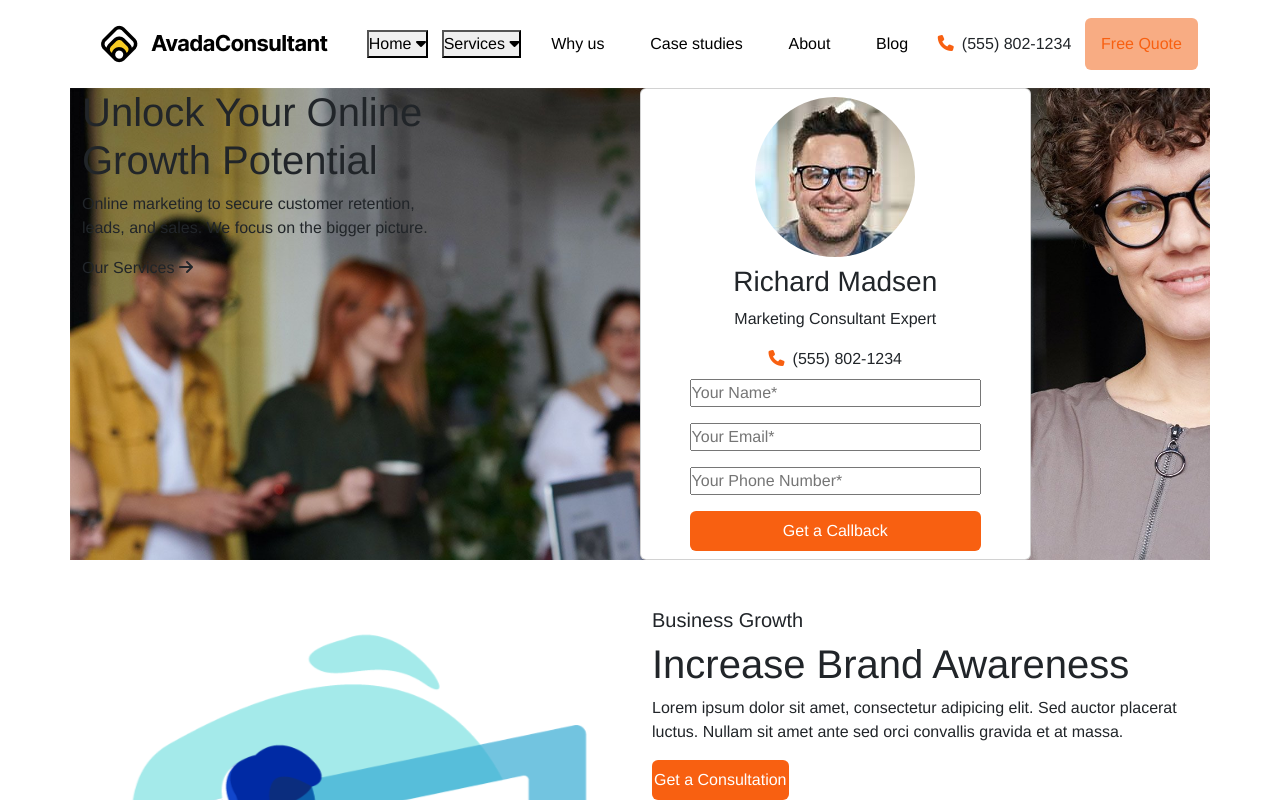
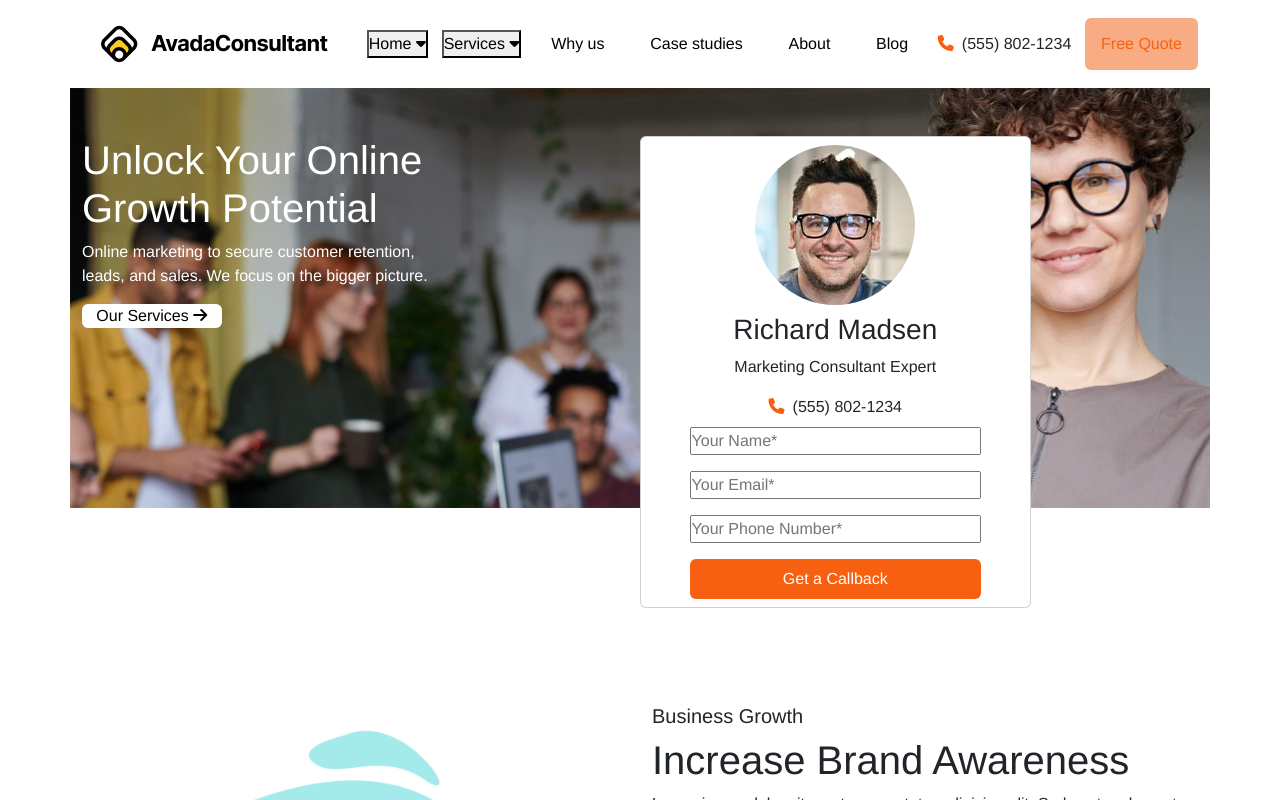
Before and after one commit to AndyDAntuono/proj-html-vuejs, a Vue app: page / in a window 1280 px wide. Shown: the top 800 px of the page. Built offline with nearby package versions, Linux system fonts and the light colour scheme.

Commit message:
[UPD] updated AppMain.vue

```diff
--- a/src/components/AppMain.vue
+++ b/src/components/AppMain.vue
@@ -5,13 +5,13 @@
         <div class="container">
             <!--unlock potential section-->
             <div class="row">
-                <div class="unlock-potential mb-5 d-flex bg-marketing-intro"> <!--volevo inserire l'immagine di sfondo di questa sezione ma manca l'immagine-->
+                <div class="unlock-potential text-white py-5 mb-5 d-flex bg-marketing-intro"> <!--volevo inserire l'immagine di sfondo di questa sezione ma manca l'immagine-->
                     <div class="w-50">
                         <h1>Unlock Your Online<br> Growth Potential</h1>
                         <p>
                             Online marketing to secure customer retention,<br> leads, and sales. We focus on the bigger picture.
                         </p>
-                        <div class="our-services">Our Services <i class="fa-solid fa-arrow-right"></i></div>
+                        <div class="rounded bg-white text-black w-25 text-center">Our Services <i class="fa-solid fa-arrow-right"></i></div>
                     </div>
                     <div class="w-50">
                         <div class="w-card card d-flex justify-content-center text-center">
@@ -321,7 +321,7 @@
     .bg-marketing-intro {
         background-image: url(../assets/img/marketing-intro.jpg);
         background-repeat: no-repeat;
-        background-size: cover;
+        background-size: 112%;
     };
     .w-card {
         width: 70%;
```
